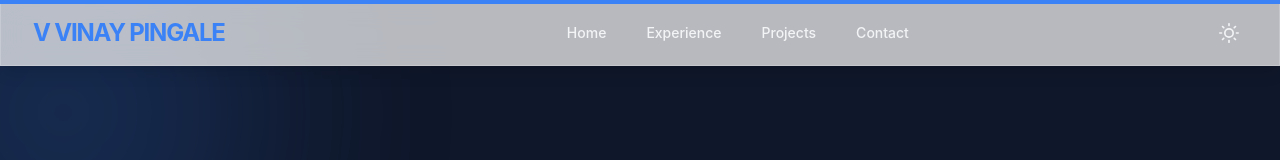
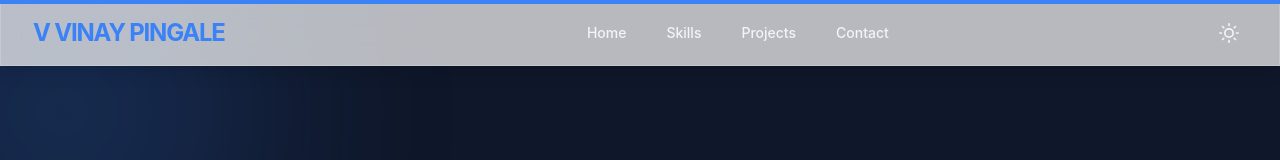
Before and after one commit to vvinaypingale-ops/portfolio_vvp, a React (Vite) app: page / in a window 1280 px wide. Shown: the top 160 px of the page. Built offline with nearby package versions, Linux system fonts and the light colour scheme.

Commit message:
chore: change Experience to Skills in Navbar

```diff
--- a/src/components/Navbar.jsx
+++ b/src/components/Navbar.jsx
@@ -20,7 +20,7 @@ const Navbar = ({ darkMode, toggleDarkMode }) => {
           <div className="hidden md:block">
             <div className="ml-10 flex items-baseline space-x-4">
               <a href="#home" className="hover:text-primary px-3 py-2 rounded-md text-sm font-medium transition-colors">Home</a>
-              <a href="#experience" className="hover:text-primary px-3 py-2 rounded-md text-sm font-medium transition-colors">Experience</a>
+              <a href="#experience" className="hover:text-primary px-3 py-2 rounded-md text-sm font-medium transition-colors">Skills</a>
               <a href="#projects" className="hover:text-primary px-3 py-2 rounded-md text-sm font-medium transition-colors">Projects</a>
               <a href="#contact" className="hover:text-primary px-3 py-2 rounded-md text-sm font-medium transition-colors">Contact</a>
             </div>
```
